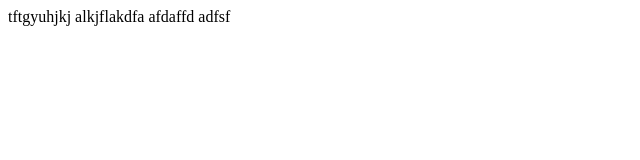
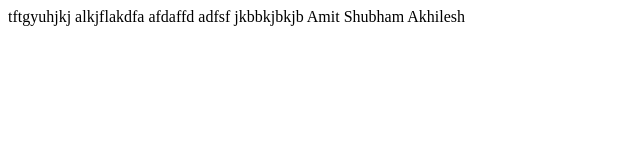
Before and after one commit to spicron/test, a plain HTML site: page index.html in a window 1280 px wide. Shown: the whole page, without its empty margins (0-640 px from the left). Drawn offline with Linux system fonts and the light colour scheme.

Commit message:
initial commit

```diff
--- a/index.html
+++ b/index.html
@@ -10,5 +10,11 @@
     alkjflakdfa
     afdaffd
     adfsf
+
+    jkbbkjbkjb
+
+    Amit
+    Shubham
+    Akhilesh
 </body>
 </html>
```
